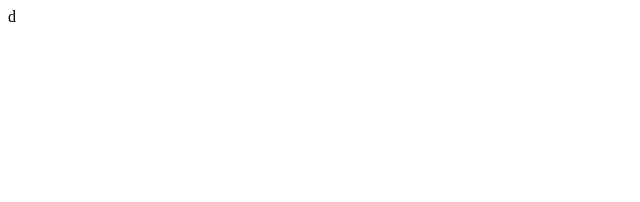
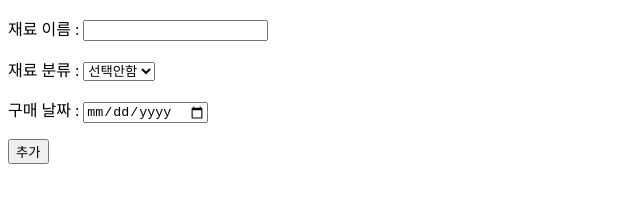
Before and after one commit to iamLeeHyeon/oss-sameboat, a plain HTML site: page proj.html in a window 1280 px wide. Shown: the whole page, without its empty margins (0-640 px from the left). Drawn offline with Linux system fonts and the light colour scheme.

Commit message:
Update proj.html
재료 추가 기능 틀

```diff
--- a/proj.html
+++ b/proj.html
@@ -1 +1,34 @@
-d
+<!DOCTYPE html>
+<html>
+<head>
+  <title>냉장고</title>
+ </head>
+ <body>
+   <form action='adding_object.html'>
+  <p>재료 이름 :
+  <input id="name" type='text'>
+  </p>
+  <p>재료 분류 :
+    <select name="food">
+      <option value="null" selected> 선택안함
+      <option value="meat"> 고기
+      <option value="vegetable"> 채소
+      <option value="sauce">소스
+      <option value="drink">음료
+      <option value="fruit">과일
+      <option value="etc">기타
+      </select>
+    </p>
+    <p>구매 날짜 :
+      <input type="date" name="startday"></p>
+
+    <input type="submit" value="추가">
+  </form>
+
+
+    <br>
+
+</form>
+  </select>
+</body>
+</html>
```
